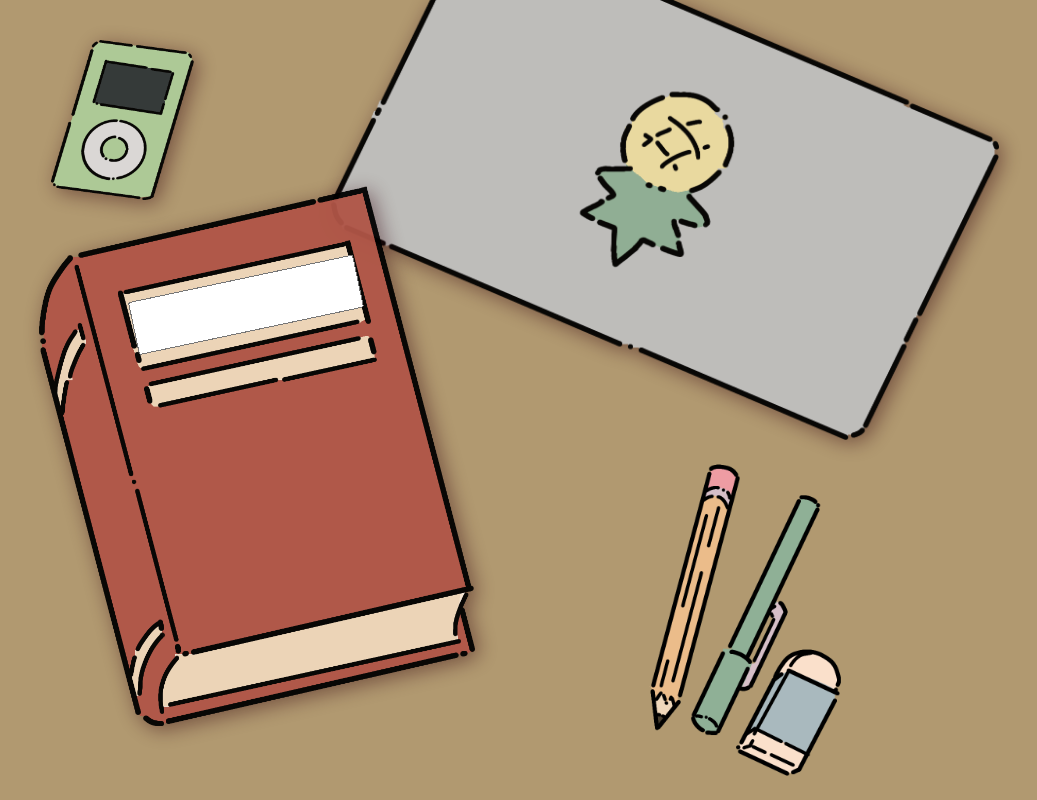
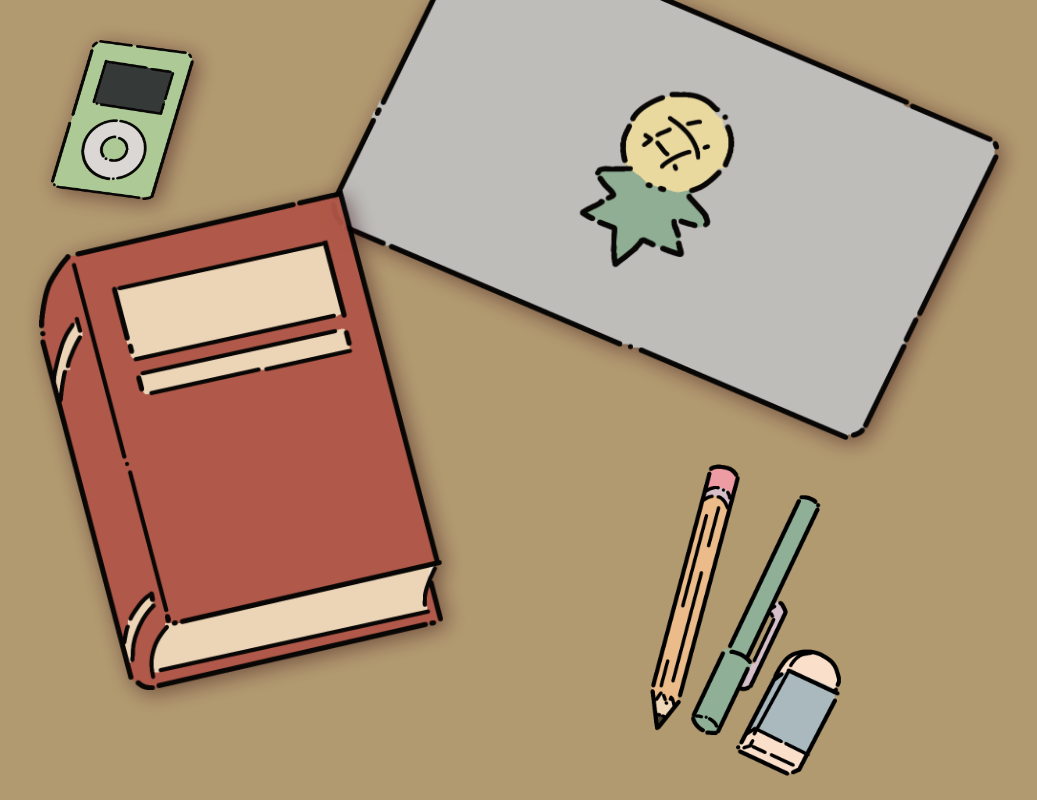
Before and after one commit to annaeyoon/journey-journal, a website built with Vite: page viteirvinehacksproject/index.html in a window 1280 px wide. Shown: the whole page, without its empty margins (243-1280 px from the left). Built offline with nearby package versions, Linux system fonts and the light colour scheme; a web font is replaced by a local one.

Commit message:
transparent text

```diff
--- a/viteirvinehacksproject/src/style.css
+++ b/viteirvinehacksproject/src/style.css
@@ -77,8 +77,8 @@ body {
   width: 230px;
   z-index: 1000;
   transform: translate(40%, 170%) rotate(-12deg);
-  /* background-color: transparent;
+  background-color: transparent;
   border: transparent;
-  outline: transparent; */
+  outline: transparent;
   font-family: 'Pangolin', 'Trebuchet MS', 'Lucida Sans Unicode', 'Lucida Grande', 'Lucida Sans', Arial, sans-serif;
 }
```
